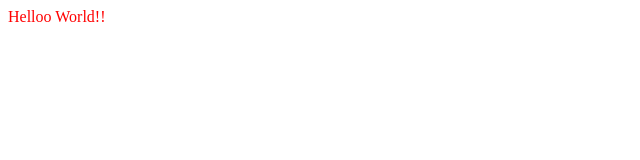
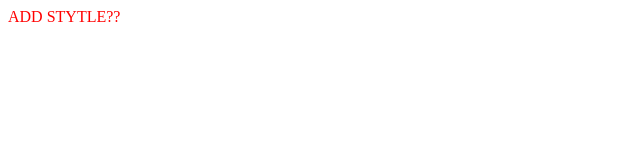
Before and after one commit to clara2010/test-repo, a plain HTML site: page index.html in a window 1280 px wide. Shown: the full height of the page, 0-640 px from the left. Drawn offline with Linux system fonts and the light colour scheme.

```diff
--- a/index.html
+++ b/index.html
@@ -9,6 +9,6 @@
     <link rel="stylesheet" href="./main.css">
 </head>
 <body>
-    Helloo World!!
+    ADD STYTLE??
 </body>
 </html>
```
